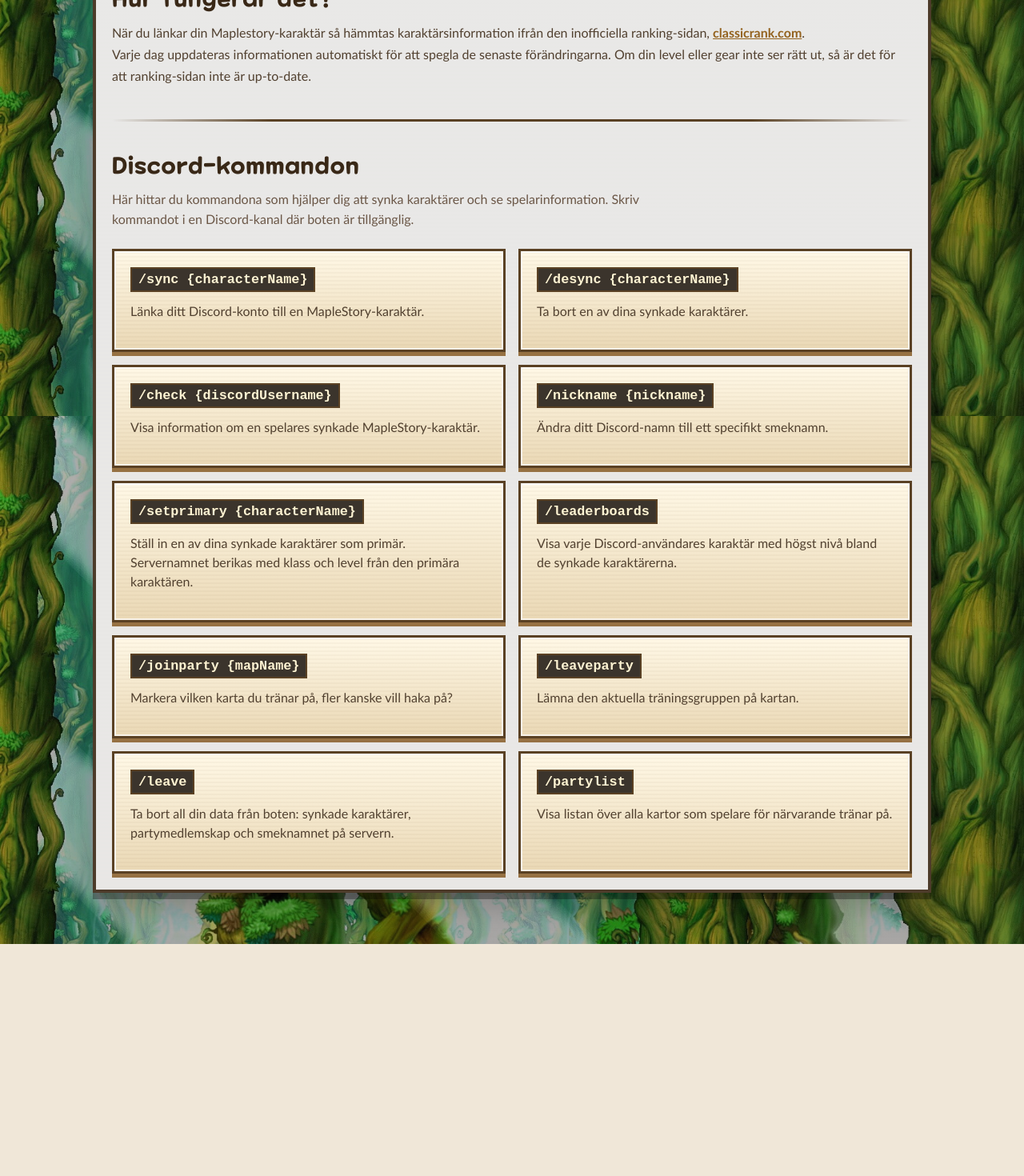
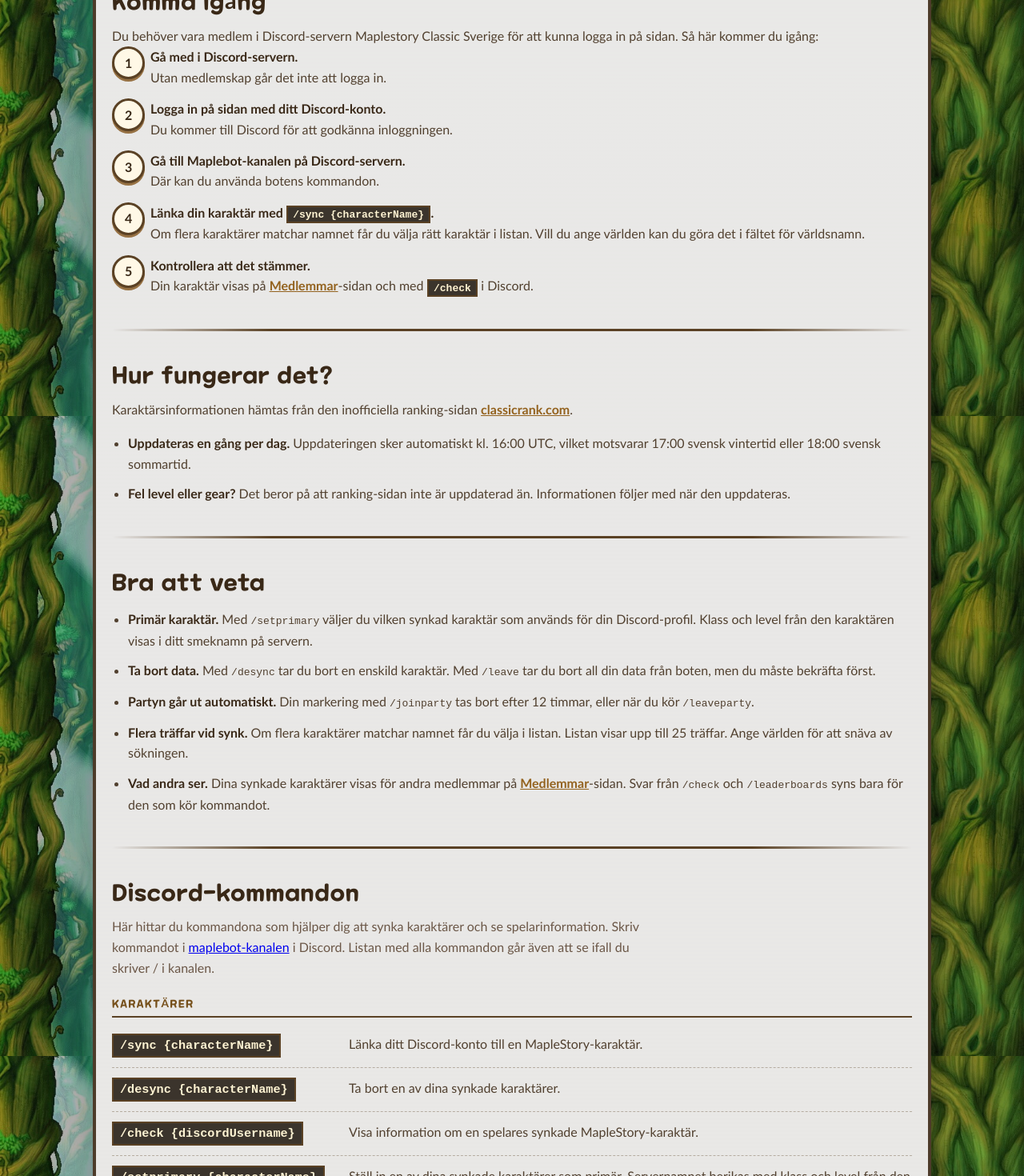
Before and after one commit to Luffiez/MaplestoryClassicSverige, an Angular app: page /info in a window 1280 px wide. Shown: the part 280-1750 px from the top of the page at 80% size. Before the commit the page ends 1460 px from the top, so only its background shows below. Built offline with nearby package versions, Linux system fonts and the light colour scheme.

Commit message:
feat: enhance info component with quickstart guide and command grouping

```diff
--- a/src/app/components/home/home.component.css
+++ b/src/app/components/home/home.component.css
@@ -139,6 +139,7 @@ p {
     gap: 1rem;
     padding: 1rem 1.25rem;
     border: 3px solid #4d3b2a;
+    border-radius: 14px;
     background: #fffdf7;
     box-shadow: 0 4px 0 #8b5a1a;
 }
--- a/src/app/components/home/home.component.html
+++ b/src/app/components/home/home.component.html
@@ -1,9 +1,10 @@
 <main class="content-panel">
     <div class="intro">
         <p>
-            Välkommen till en samlingsplats för svenska MapleStory-spelare. Koppla dina karaktärer till ditt
-            Discord-konto, utforska andra spelares karaktärer och följ vår interna leaderboard, direkt via Discord
-            eller här på hemsidan.
+            Välkommen till samlingsplatsen för svenska MapleStory Classic World spelare!<br>
+            Koppla dina karaktärer till ditt Discord-konto, utforska andra spelares karaktärer och följ vår interna
+            leaderboard, direkt via Discord eller här på hemsidan. <br> Läs mer <a href="/info">här</a> för att komma
+            igång.
         </p>
         <img class="intro-icon" src="robin.webp" alt="" />
     </div>
--- a/src/app/components/info/info.component.css
+++ b/src/app/components/info/info.component.css
@@ -36,6 +36,66 @@
     font-weight: 700;
 }
 
+.info-list {
+    display: grid;
+    gap: 0.75rem;
+    margin: 1rem 0 0;
+    padding-left: 1.25rem;
+    color: #51402f;
+    line-height: 1.6;
+}
+
+.info-list strong {
+    color: #392817;
+}
+
+.quickstart-steps {
+    display: grid;
+    gap: 0.85rem;
+    margin: 0;
+    padding: 0;
+    list-style: none;
+    counter-reset: quickstart;
+}
+
+.quickstart-steps li {
+    counter-increment: quickstart;
+    position: relative;
+    padding: 0 0 0 3rem;
+    color: #51402f;
+    line-height: 1.6;
+}
+
+.quickstart-steps li::before {
+    content: counter(quickstart);
+    position: absolute;
+    left: 0;
+    top: 0;
+    display: grid;
+    place-items: center;
+    width: 2.2rem;
+    height: 2.2rem;
+    border: 3px solid #5a4124;
+    border-radius: 50%;
+    background: #fff8e6;
+    color: #392817;
+    font-weight: 800;
+    box-shadow: 0 3px 0 #967143;
+}
+
+.quickstart-steps strong {
+    display: block;
+    color: #392817;
+}
+
+.quickstart-steps code {
+    padding: 0.1rem 0.4rem;
+    border: 2px solid #5a4124;
+    background: #3b342c;
+    color: #fff4d3;
+    font-weight: 800;
+}
+
 .section-divider {
     width: 100%;
     margin: 2.5rem 0;
@@ -69,70 +129,58 @@ h1 {
     line-height: 1.6;
 }
 
-.command-list {
-    display: grid;
-    grid-template-columns: repeat(auto-fit, minmax(min(100%, 360px), 1fr));
-    gap: 1rem;
+.command-group {
+    margin-top: 1.5rem;
+}
+
+.command-group h3 {
+    margin: 0 0 0.5rem;
+    padding-bottom: 0.4rem;
+    border-bottom: 2px solid #5a4124;
+    color: #76501b;
+    font-size: 0.85rem;
+    font-weight: 800;
+    letter-spacing: 0.12em;
+    text-transform: uppercase;
+}
+
+.command-items {
     margin: 0;
     padding: 0;
-    list-style: none;
 }
 
-.command-card {
-    height: 100%;
-    box-sizing: border-box;
-    padding: 1.25rem;
-    border: 3px solid #5a4124;
-    background:
-        repeating-linear-gradient(0deg, rgba(95, 64, 28, 0.035) 0 2px, transparent 2px 5px),
-        linear-gradient(180deg, #fff8e6 0%, #ead8b5 100%);
-    box-shadow: 0 5px 0 #967143, inset 0 0 0 2px rgba(255, 255, 255, 0.72);
+.command-item {
+    display: grid;
+    grid-template-columns: minmax(180px, 280px) 1fr;
+    gap: 1rem;
+    align-items: baseline;
+    padding: 0.75rem 0;
+    border-bottom: 1px dashed rgba(90, 65, 36, 0.35);
 }
 
-.command-heading code {
+.command-item dt {
+    margin: 0;
+}
+
+.command-item dt code {
     display: inline-block;
     padding: 0.25rem 0.5rem;
     border: 2px solid #5a4124;
     background: #3b342c;
     color: #fff4d3;
-    font-size: 1.05rem;
+    font-size: 0.95rem;
     font-weight: 800;
 }
 
-.command-heading p {
-    margin: 0.75rem 0 1rem;
-    color: #51402f;
-    line-height: 1.5;
-}
-
-.command-details {
-    display: grid;
-    gap: 0.85rem;
-    margin: 0;
-}
-
-.command-details dt {
-    margin-bottom: 0.25rem;
-    color: #76501b;
-    font-size: 0.75rem;
-    font-weight: 800;
-    letter-spacing: 0.08em;
-    text-transform: uppercase;
-}
-
-.command-details dd {
+.command-item dd {
     margin: 0;
     color: #51402f;
     line-height: 1.5;
 }
 
-.command-details dd code {
-    color: #392817;
-    font-weight: 800;
-}
-
 @media (max-width: 600px) {
-    .command-card {
-        padding: 1rem;
+    .command-item {
+        grid-template-columns: 1fr;
+        gap: 0.35rem;
     }
 }
--- a/src/app/components/info/info.component.html
+++ b/src/app/components/info/info.component.html
@@ -1,12 +1,88 @@
 <main class="content-panel">
+    <section class="info-section quickstart-section" aria-labelledby="getting-started-title">
+        <h2 id="getting-started-title">Komma igång</h2>
+        <p>
+            Du behöver vara medlem i Discord-servern Maplestory Classic Sverige för att kunna logga in på sidan.
+            Så här kommer du igång:
+        </p>
+        <ol class="quickstart-steps">
+            <li>
+                <strong>Gå med i Discord-servern.</strong>
+                Utan medlemskap går det inte att logga in.
+            </li>
+            <li>
+                <strong>Logga in på sidan med ditt Discord-konto.</strong>
+                Du kommer till Discord för att godkänna inloggningen.
+            </li>
+            <li>
+                <strong>Gå till Maplebot-kanalen på Discord-servern.</strong>
+                Där kan du använda botens kommandon.
+            </li>
+            <li>
+                <strong>Länka din karaktär med <code>/sync &#123;characterName&#125;</code>.</strong>
+                Om flera karaktärer matchar namnet får du välja rätt karaktär i listan. Vill du ange världen kan du göra
+                det i fältet för världsnamn.
+            </li>
+            <li>
+                <strong>Kontrollera att det stämmer.</strong>
+                Din karaktär visas på <a routerLink="/players">Medlemmar</a>-sidan och med <code>/check</code> i
+                Discord.
+            </li>
+        </ol>
+    </section>
+
+    <hr class="section-divider">
+
     <section class="info-section" aria-labelledby="how-it-works-title">
         <h2 id="how-it-works-title">Hur fungerar det?</h2>
         <p>
-            När du länkar din Maplestory-karaktär så hämmtas karaktärsinformation ifrån den inofficiella ranking-sidan, <a
-                href="https://classicrank.com/" target="_blank" rel="noopener noreferrer"> classicrank.com</a>. <br>
-            Varje dag uppdateras informationen automatiskt för att spegla de senaste förändringarna. Om din level eller gear
-            inte ser rätt ut, så är det för att ranking-sidan inte är up-to-date.
+            Karaktärsinformationen hämtas från den inofficiella ranking-sidan
+            <a href="https://classicrank.com/" target="_blank" rel="noopener noreferrer">classicrank.com</a>.
         </p>
+        <ul class="info-list">
+            <li>
+                <strong>Uppdateras en gång per dag.</strong>
+                Uppdateringen sker automatiskt kl. 16:00 UTC, vilket motsvarar 17:00 svensk vintertid eller 18:00 svensk
+                sommartid.
+            </li>
+            <li>
+                <strong>Fel level eller gear?</strong>
+                Det beror på att ranking-sidan inte är uppdaterad än. Informationen följer med när den uppdateras.
+            </li>
+        </ul>
+    </section>
+
+    <hr class="section-divider">
+
+    <section class="info-section" aria-labelledby="good-to-know-title">
+        <h2 id="good-to-know-title">Bra att veta</h2>
+        <ul class="info-list">
+            <li>
+                <strong>Primär karaktär.</strong>
+                Med <code>/setprimary</code> väljer du vilken synkad karaktär som används för din Discord-profil. Klass
+                och level från den karaktären visas i ditt smeknamn på servern.
+            </li>
+            <li>
+                <strong>Ta bort data.</strong>
+                Med <code>/desync</code> tar du bort en enskild karaktär. Med <code>/leave</code> tar du bort all din
+                data från boten, men du måste bekräfta först.
+            </li>
+            <li>
+                <strong>Partyn går ut automatiskt.</strong>
+                Din markering med <code>/joinparty</code> tas bort efter 12 timmar, eller när du kör
+                <code>/leaveparty</code>.
+            </li>
+            <li>
+                <strong>Flera träffar vid synk.</strong>
+                Om flera karaktärer matchar namnet får du välja i listan. Listan visar upp till 25 träffar. Ange världen
+                för att snäva av sökningen.
+            </li>
+            <li>
+                <strong>Vad andra ser.</strong>
+                Dina synkade karaktärer visas för andra medlemmar på <a routerLink="/players">Medlemmar</a>-sidan. Svar
+                från <code>/check</code> och <code>/leaderboards</code> syns bara för den som kör kommandot.
+            </li>
+        </ul>
     </section>
 
     <hr class="section-divider">
@@ -16,21 +92,24 @@
             <h2 id="commands-title">Discord-kommandon</h2>
             <p class="section-description">
                 Här hittar du kommandona som hjälper dig att synka karaktärer och se spelarinformation.
-                Skriv kommandot i en Discord-kanal där boten är tillgänglig.
+                Skriv kommandot i <a href="https://discord.com/channels/582568356410949655/1556728718716702790"
+                    target="_blank">maplebot-kanalen</a> i Discord. Listan med alla kommandon går även att se ifall du
+                skriver / i kanalen.
             </p>
         </header>
 
-    <ul class="command-list" aria-label="Discord-botens kommandon">
-        @for (command of commands; track command.name) {
-        <li>
-            <article class="command-card">
-                <div class="command-heading">
-                    <code>{{ command.name }}</code>
-                    <p>{{ command.description }}</p>
+        @for (group of commandGroups; track group.title) {
+        <div class="command-group">
+            <h3>{{ group.title }}</h3>
+            <dl class="command-items" [attr.aria-label]="'Kommandon: ' + group.title">
+                @for (command of group.commands; track command.name) {
+                <div class="command-item">
+                    <dt><code>{{ command.name }}</code></dt>
+                    <dd>{{ command.description }}</dd>
                 </div>
-            </article>
-        </li>
+                }
+            </dl>
+        </div>
         }
-    </ul>
     </section>
 </main>
--- a/src/app/components/info/info.component.ts
+++ b/src/app/components/info/info.component.ts
@@ -1,14 +1,22 @@
 import { ChangeDetectionStrategy, Component } from '@angular/core';
+import { RouterLink } from '@angular/router';
 
 interface BotCommand {
+    group: string;
     name: string;
     description: string;
     details: string;
 }
 
+interface CommandGroup {
+    title: string;
+    commands: BotCommand[];
+}
+
 @Component({
     selector: 'app-info',
     changeDetection: ChangeDetectionStrategy.OnPush,
+    imports: [RouterLink],
     templateUrl: './info.component.html',
     styleUrl: './info.component.css'
 })
@@ -16,54 +24,69 @@ export class InfoComponent {
     protected readonly commands: BotCommand[] = [
 
         {
+            group: 'Karaktärer',
             name: '/sync {characterName}',
             description: 'Länka ditt Discord-konto till en MapleStory-karaktär.',
             details: 'Starta kommandot i Discord för att länka ditt konto till din karaktär.'
         },
         {
+            group: 'Karaktärer',
             name: '/desync {characterName}',
             description: 'Ta bort en av dina synkade karaktärer.',
             details: 'Använd kommandot i Discord när du vill ta bort en karaktär som tidigare har synkats.'
         },
         {
+            group: 'Karaktärer',
             name: '/check {discordUsername}',
             description: 'Visa information om en spelares synkade MapleStory-karaktär.',
             details: 'Använd kommandot i Discord för att visa karaktärsinformation som har synkats av en spelare. Svaret syns bara för dig som kör kommandot.'
         },
         {
+            group: 'Konto',
             name: '/nickname {nickname}',
             description: 'Ändra ditt Discord-namn till ett specifikt smeknamn.',
             details: 'Använd kommandot i Discord för att ändra ditt smeknamn.'
         },
         {
+            group: 'Karaktärer',
             name: '/setprimary {characterName}',
             description: 'Ställ in en av dina synkade karaktärer som primär. Servernamnet berikas med klass och level från den primära karaktären.',
             details: 'Använd kommandot i Discord när du vill ställa in en av dina synkade karaktärer som primär.'
         },
         {
+            group: 'Topplista',
             name: '/leaderboards',
             description: 'Visa varje Discord-användares karaktär med högst nivå bland de synkade karaktärerna.',
             details: 'Använd kommandot i Discord för att visa topplistan baserad på användarnas högsta synkade karaktärsnivå. Svaret syns bara för dig som kör kommandot.'
         },
         {
+            group: 'Party',
             name: '/joinparty {mapName}',
             description: 'Markera vilken karta du tränar på, fler kanske vill haka på?',
             details: 'Använd kommandot i Discord för att ange vilken karta du för närvarande tränar på. /leaveparty körs automatiskt efter 12 timmar.'
         },
         {
+            group: 'Party',
             name: '/leaveparty',
             description: 'Lämna den aktuella träningsgruppen på kartan.',
             details: 'Använd kommandot i Discord när du vill lämna den aktuella träningsgruppen på kartan.'
         },
         {
+            group: 'Konto',
             name: '/leave',
             description: 'Ta bort all din data från boten: synkade karaktärer, partymedlemskap och smeknamnet på servern.',
             details: 'Använd kommandot i Discord för att ta bort all data som boten har sparat om dig. Du måste bekräfta innan något tas bort.'
         },
         {
+            group: 'Party',
             name: '/partylist',
             description: 'Visa listan över alla kartor som spelare för närvarande tränar på.',
             details: 'Använd kommandot i Discord för att se vilka kartor spelare är aktiva på.'
         }
     ];
+
+    protected readonly commandGroups: CommandGroup[] = ['Karaktärer', 'Party', 'Topplista', 'Konto'].map(title => ({
+        title,
+        commands: this.commands.filter(command => command.group === title)
+    }));
 }
```
